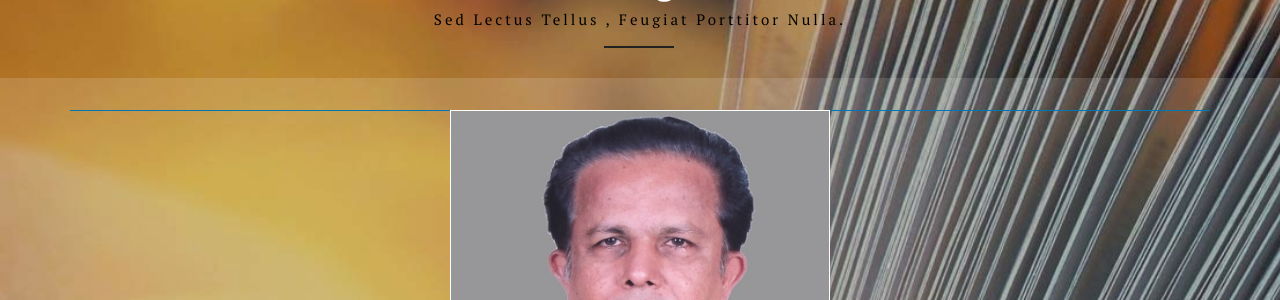
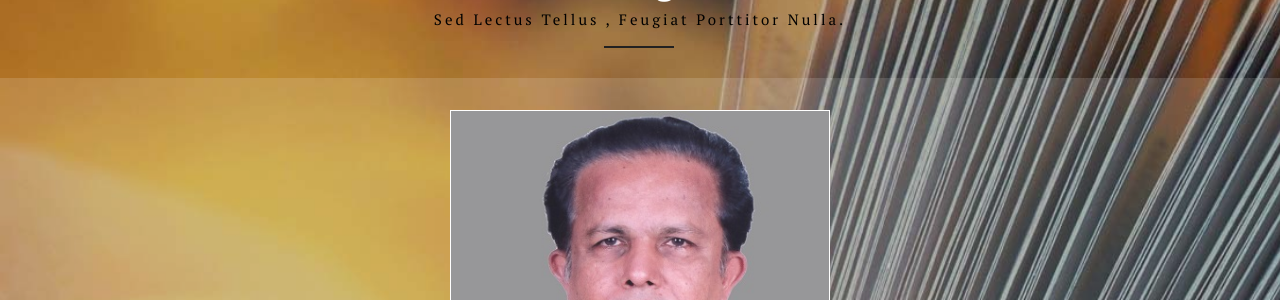
Before and after one commit to dhanyacm/stem1, a Jekyll site: the page built from index.html, in a window 1280 px wide. Shown: the part 1364-1664 px from the top of the page. Built offline with Jekyll 4.4.1, drawn with Linux system fonts in a browser that asks for light colours.

Commit message:
Update index.html

```diff
--- a/index.html
+++ b/index.html
@@ -59,11 +59,11 @@ frontpage: true
 
 
 		<div class="container">
-			<div class="col-md-4 col-sm-4 popular-grid"></div>
+			<div class="col-md-4 col-sm-4 popular-grid" style="background: transparent"></div>
 			<div class="col-md-4 col-sm-4 popular-grid">
 				<img src="images/madhavan-nair.jpg" class="img-responsive" alt=""/>
 			</div>
-			<div class="col-md-4 col-sm-4 popular-grid"></div>
+			<div class="col-md-4 col-sm-4 popular-grid" style="background: transparent"></div>
 			<!--
 			<div class="col-md-3 agileits w3layouts col-sm-6 stats-grid stats-grid-1">
 				<div class="numscroller agileits-w3layouts" data-slno='1' data-min='0' data-max='2500' data-delay='3' data-increment="2">2500</div>
```
